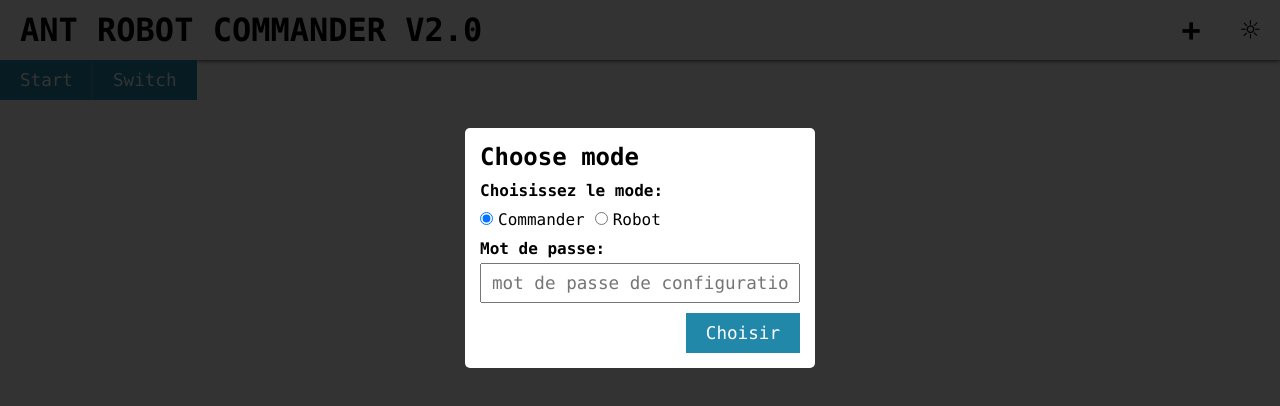
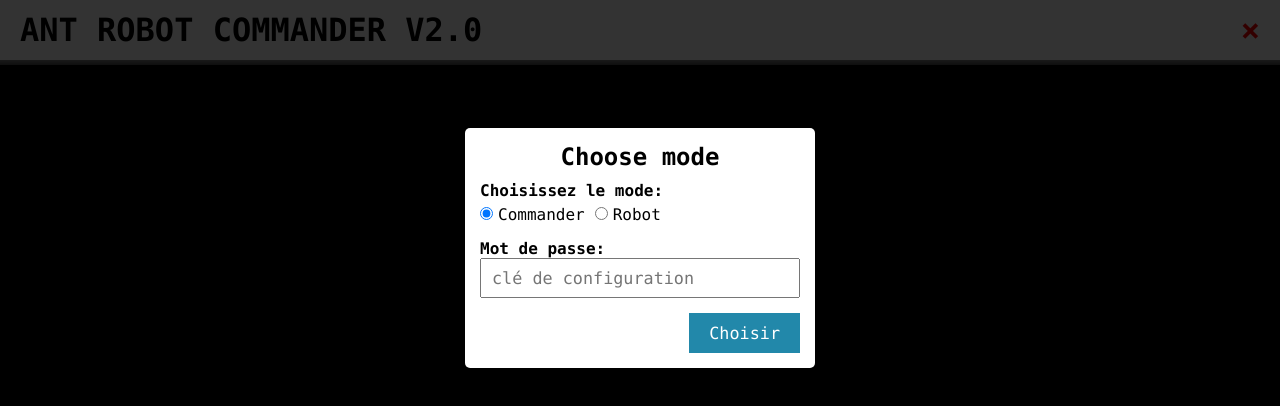
Before and after one commit to INGANZAMARUMPU/ANT-COMMANDER-WEB, a Vue app: page / in a window 1280 px wide. Shown: the top 406 px of the page. Built offline with nearby package versions, Linux system fonts and the light colour scheme.

Commit message:
designed camera page

```diff
--- a/src/components/dialog_mode.vue
+++ b/src/components/dialog_mode.vue
@@ -25,7 +25,7 @@
         <div class="field">
           <label>Mot de passe:</label>
           <input type="password"
-            placeholder="mot de passe de configuration"
+            placeholder="clé de configuration"
             v-model="password">
         </div>
         <div class="buttons">
@@ -61,6 +61,7 @@ export default {
 <style scoped>
 h2{
   margin-bottom: 10px;
+  text-align: center;
 }
 .parent{
   position: fixed;
@@ -81,7 +82,7 @@ h2{
   max-width: 350px;
 }
 .field{
-  margin-bottom: 10px;
+  margin-bottom: 15px;
 }
 .buttons{
   display: flex;
@@ -90,12 +91,14 @@ h2{
 .inline{
   display: flex;
   gap: 10px;
-  padding-top: 10px;
+  padding-top: 5px;
 }
 .inline>div{
   display: flex;
-  gap: 5px;
   align-items: baseline;
+}
+.inline label{
+  padding-left: 5px;
 }
 .field>label{
   font-weight: bold;
--- a/src/components/topbar.vue
+++ b/src/components/topbar.vue
@@ -1,11 +1,21 @@
 <template>
+<div>
   <div class="component">
     <h1 class="title"></h1>
     <div class="options">
-      <h1 @click="createCommand">+</h1>
-      <h1>☼</h1>
+      <h1
+        v-if="$store.state.mode=='commander'"
+        @click="createCommand">
+        +
+      </h1>
+      <h1 class="close"
+        @click="$store.state.mode=null">
+        &times
+      </h1>
     </div>
   </div>
+  <div class="shadow"></div>
+</div>
 </template>
 
 <script>
@@ -20,11 +30,17 @@ export default {
 <style scoped>
 .component{
   height: 60px;
-  box-shadow: 0 0 5px;
   padding: 0 0 0 20px;
   display: flex;
   justify-content: space-between;
   align-items: center;
+}
+.shadow{
+  background: rgb(0,0,0);
+  background: linear-gradient(180deg, rgba(100,100,100,1) 0%, rgba(120,120,120,1) 10%, rgba(255,255,255,.3) 100%);
+  height: 5px;
+  width: 100%;
+  position: absolute;
 }
 .options{
   display: flex;
@@ -42,6 +58,19 @@ export default {
 }
 .options > *:active{
   background-color: var(--primary-light);
+  color: white;
+  cursor: default;
+}
+.close{
+  color: red;
+}
+.close:hover{
+  background-color: red;
+  color: white;
+  cursor: default;
+}
+.close:active{
+  background-color: darkred;
   color: white;
   cursor: default;
 }
--- a/src/style.css
+++ b/src/style.css
@@ -17,12 +17,16 @@ body{
 #app{
     height: 100vh;
     min-width: 100%;
+    display: flex;
+    flex-direction: column;
+}
+#app>.body{
+    flex: 1;
 }
 input, button, .button{
-    font-size: 1.1em;
+    font-size: 1.05em;
 }
 input:not(input[type=radio]){
-    margin: 5px 0;
     padding: 3px 10px;
     height: 40px;
 }
--- a/src/views/Commander.vue
+++ b/src/views/Commander.vue
@@ -1,6 +1,6 @@
 <template>
   <div id="app">
-    <TopBar @create="createCommand" @close="close"/>
+    <TopBar @close="close"/>
     <div class="body">
     </div>
   </div>
@@ -11,7 +11,6 @@ import TopBar from '@/components/topbar.vue'
 import Button from '@/components/button.vue'
 
 export default {
-  name: 'HomeView',
   components: {
     TopBar, Button
   },
@@ -20,9 +19,6 @@ export default {
     }
   },
   methods:{
-    close(){
-      this.$refs.dialog.showModal()
-    },
   }
 }
 </script>
--- a/src/views/Robot.vue
+++ b/src/views/Robot.vue
@@ -1,16 +1,8 @@
 <template>
   <div id="app">
-    <TopBar @create="createCommand" @close="close"/>
+    <TopBar/>
     <div class="body">
       <div class="camera">
-        <div class="controls">
-          <button @click="switchLive">
-            {{ is_hosting?"Stop":"Start" }}
-          </button>
-          <button @click="switchMode">
-            Switch
-          </button>
-        </div>
         <video ref="output" id="output" autoplay playsinline/>
       </div>
     </div>
@@ -19,14 +11,16 @@
 
 <script>
 import TopBar from '@/components/topbar.vue'
-import Button from '@/components/button.vue'
 
 export default {
-  name: 'HomeView',
   components: {
-    TopBar, Button
+    TopBar
   },
 }
 </script>
 <style scoped>
+.camera{
+  background-color: black;
+  height: 100%;
+}
 </style>
```
